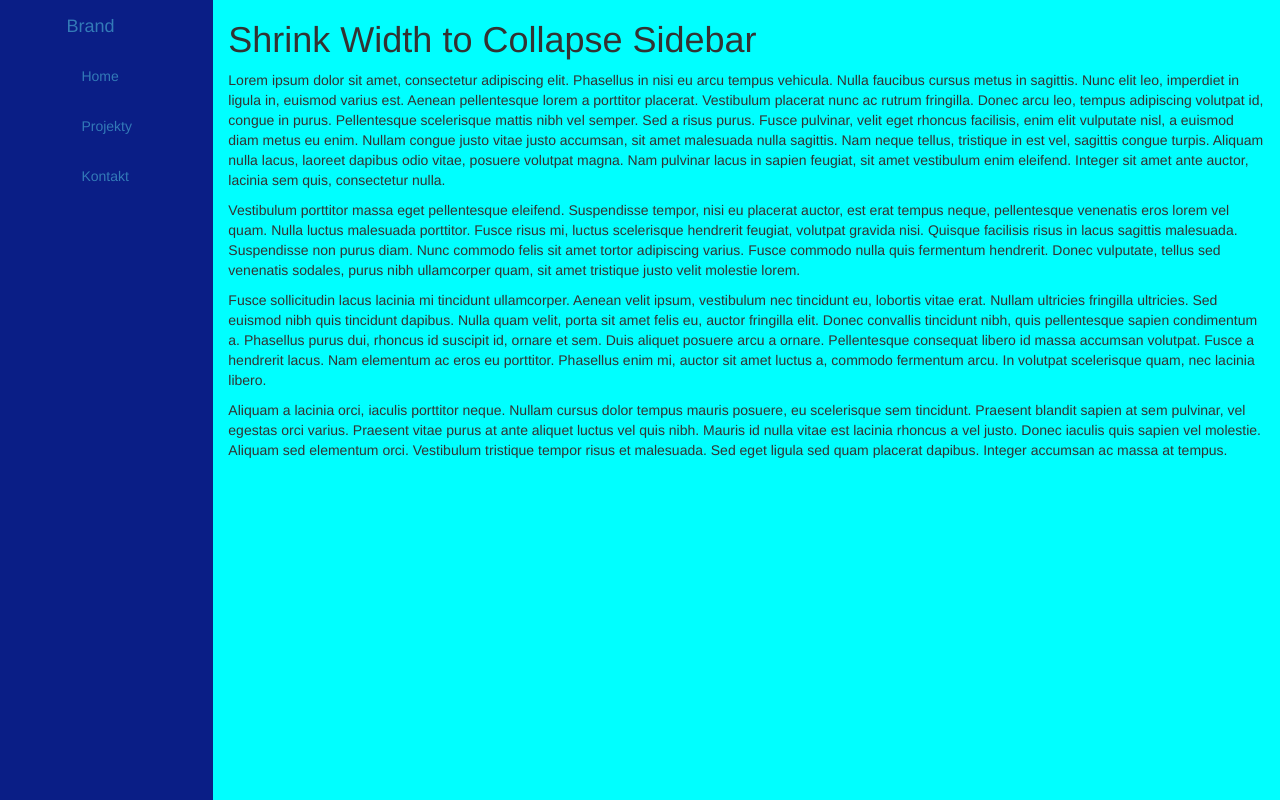
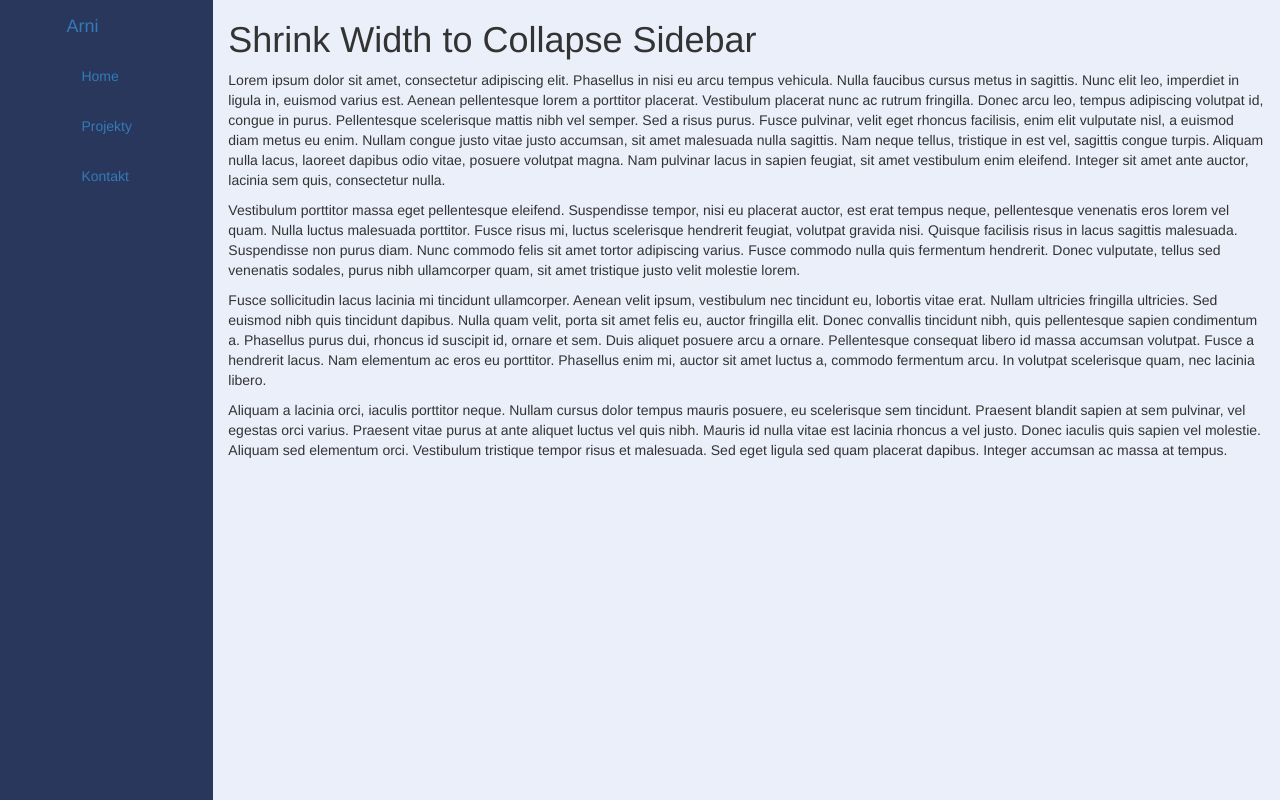
Before and after one commit to mkapiczy/ArchiPortfolio, a plain HTML site: page index.html in a window 1280 px wide. Drawn offline with Linux system fonts and the light colour scheme.

Commit message:
Refactoring

```diff
--- a/assets/css/custom.css
+++ b/assets/css/custom.css
@@ -29,18 +29,22 @@ body {
     flex-direction: column;
 }
 
+#navigationColumn {
+    background-color: #2A375C;
+    align-items: center;
+}
+
+#mainContentColumn {
+    background-color: #EBEFFA;
+}
+
+
 
 /*
 ---------------------------------------------------
 NAVIGATION
 ---------------------------------------------------
 */
-
-#navColumn {
-    background-color: #0a1e86;
-    align-items: center;
-}
-
 .icon-bar {
     background-color: black;
 }
@@ -51,10 +55,6 @@ NAVIGATION
 MAIN CONTENT
 ---------------------------------------------------
 */
-
-#mainContentColumn {
-    background-color: aqua;
-}
 
 
 /*
@@ -78,7 +78,7 @@ MEDIA QUERIES
         display: block;
         flex-wrap: wrap;
     }
-    #navColumn{
+    #navigationColumn{
         align-items: stretch;
     }
 }
--- a/index.html
+++ b/index.html
@@ -20,8 +20,8 @@
     <div class="container-fluid" id="mainContainer">
 
         <div class="row" id="mainRow">
-            <!-- sidebar -->
-            <div class="col-xs-0 col-sm-2 col-md-2 col-lg-2" id="navColumn" ng-controller="NavBarCtrl">
+            <!-- SIDEBAR -->
+            <div class="col-xs-0 col-sm-2 col-md-2 col-lg-2" id="navigationColumn" ng-controller="NavBarCtrl">
                 <nav class="sidebar-nav" role="navigation">
                     <div class="navbar" role="navigation">
                         <!-- Brand and toggle get grouped for better mobile display -->
@@ -32,9 +32,9 @@
                                 <span class="icon-bar"></span>
                                 <span class="icon-bar"></span>
                             </button>
-                            <a class="navbar-brand" href="#">Brand</a>
+                            <a class="navbar-brand" href="#">Arni</a>
                         </div>
-                        <!-- Collect the nav links, forms, and other content for toggling -->
+                        <!-- ACTUAL NAVBAR -->
                         <div class="navbar-collapse collapse" uib-collapse="navCollapsed">
                             <ul class="nav navbar-nav" id="navList">
                                 <li><a ui-sref="home" ui-sref-active="active">Home</a></li>
@@ -45,7 +45,6 @@
                             </ul>
                         </div>
                     </div>
-                    <!-- /.navbar-collapse -->
                 </nav>
             </div>
 
```
